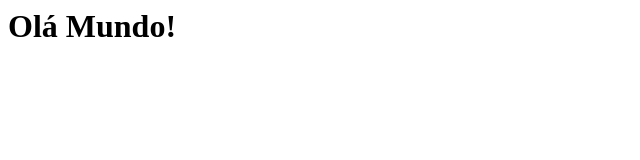
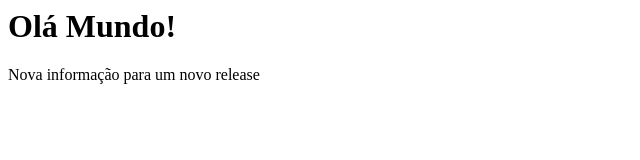
Before and after one commit to mleecarvalho/codeducation-test, a plain HTML site: page index.html in a window 1280 px wide. Shown: the whole page, without its empty margins (0-640 px from the left). Drawn offline with Linux system fonts and the light colour scheme.

Commit message:
novo paragrafo

```diff
--- a/index.html
+++ b/index.html
@@ -3,5 +3,6 @@
 </head>
 <body>
 <h1><b>Olá Mundo!</b></h1>
+<p>Nova informação para um novo release</p>
 </body>
 </html>
```
